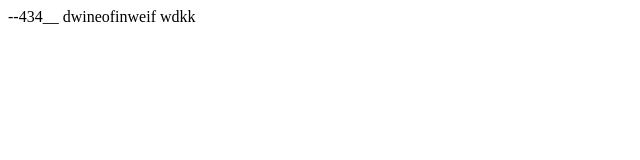
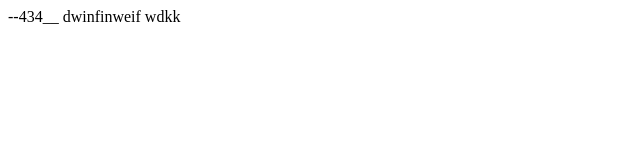
Before and after one commit to Bakminstof/testing, a plain HTML site: page index.html in a window 1280 px wide. Shown: the full height of the page, 0-640 px from the left. Drawn offline with Linux system fonts and the light colour scheme.

Commit message:
delete 2 symbols

```diff
--- a/index.html
+++ b/index.html
@@ -2,6 +2,6 @@
  --434__
 </head>
 <body>
-dwineofinweif
+dwinfinweif
 wdkk
 </body>
```
